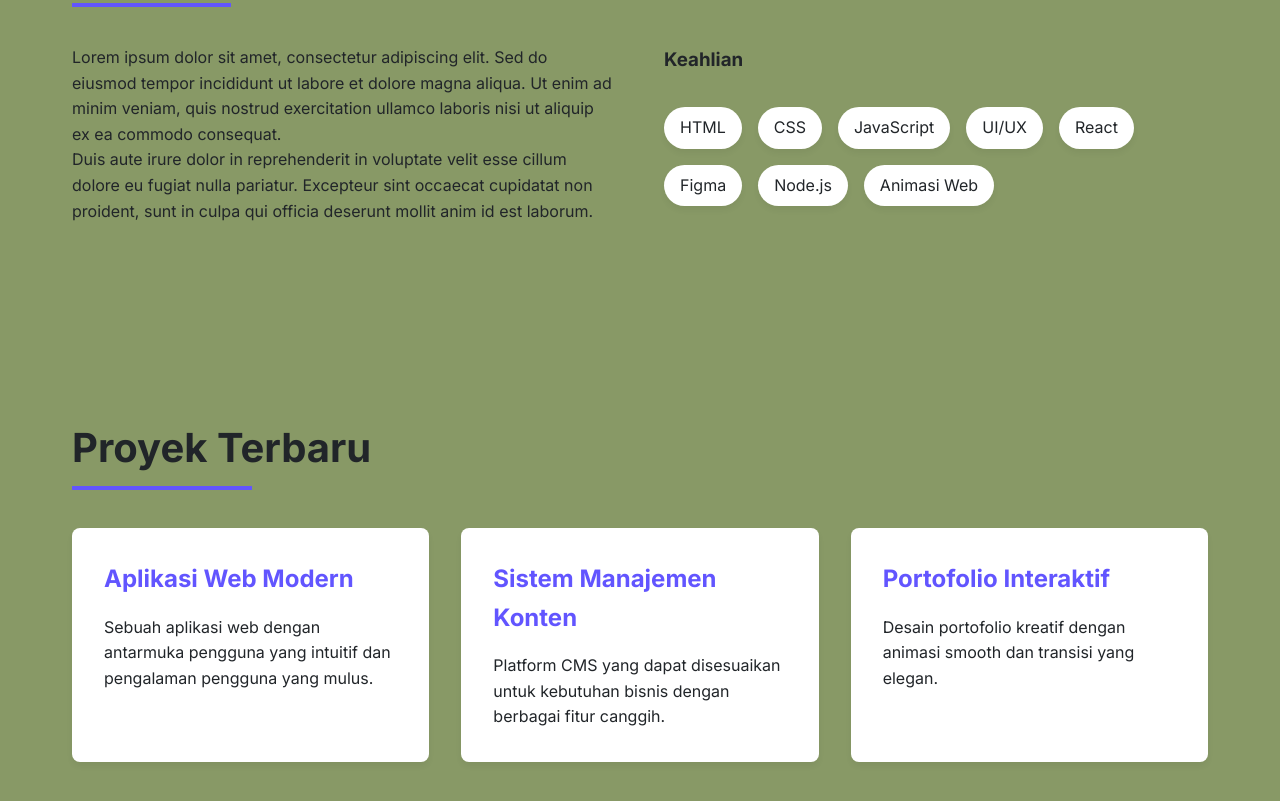
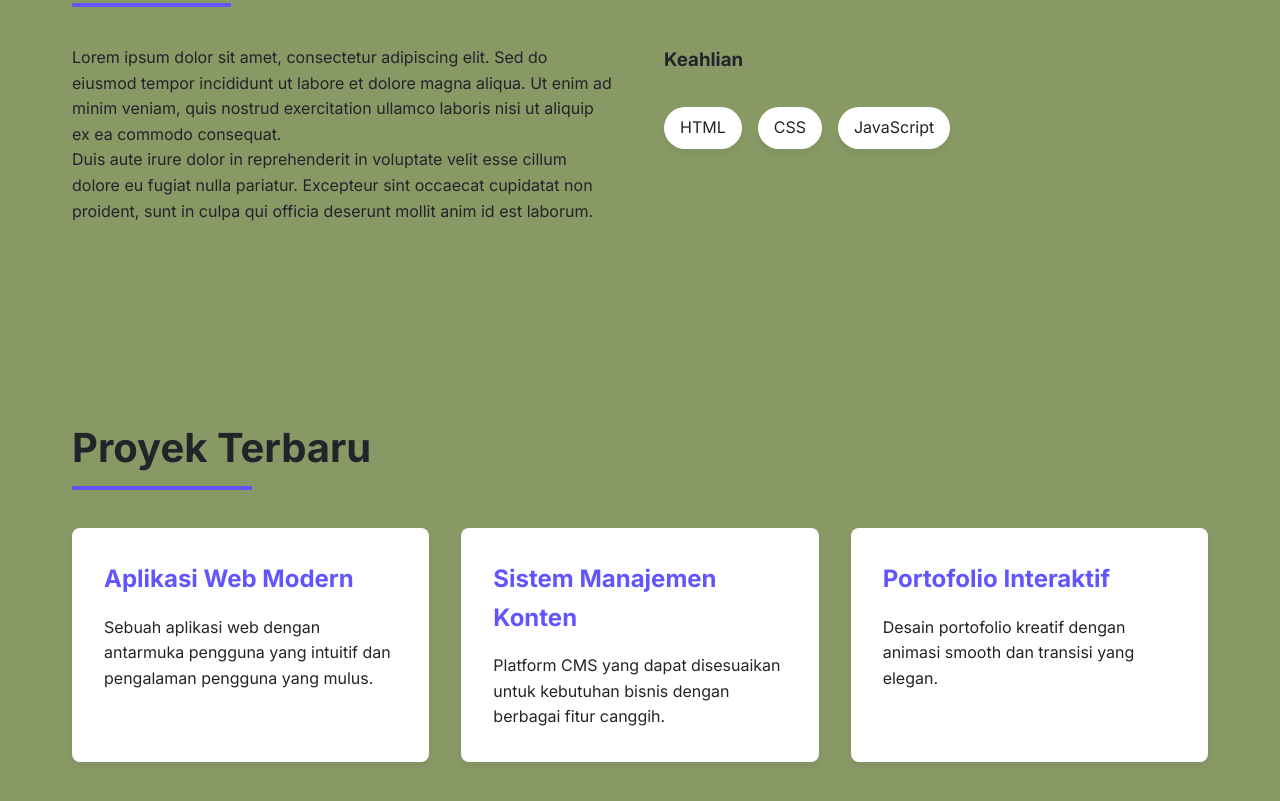
Before and after one commit to dayupangestu/My-portofolio-, a plain HTML site: page index.html in a window 1280 px wide. Shown: the part 963-1764 px from the top of the page. Drawn offline with Linux system fonts and the light colour scheme.

Commit message:
Update index.html

```diff
--- a/index.html
+++ b/index.html
@@ -353,11 +353,11 @@
                             <span class="skill">HTML</span>
                             <span class="skill">CSS</span>
                             <span class="skill">JavaScript</span>
-                            <span class="skill">UI/UX</span>
-                            <span class="skill">React</span>
-                            <span class="skill">Figma</span>
-                            <span class="skill">Node.js</span>
-                            <span class="skill">Animasi Web</span>
+
+
+
+
+
                         </div>
                     </div>
                 </div>
```
